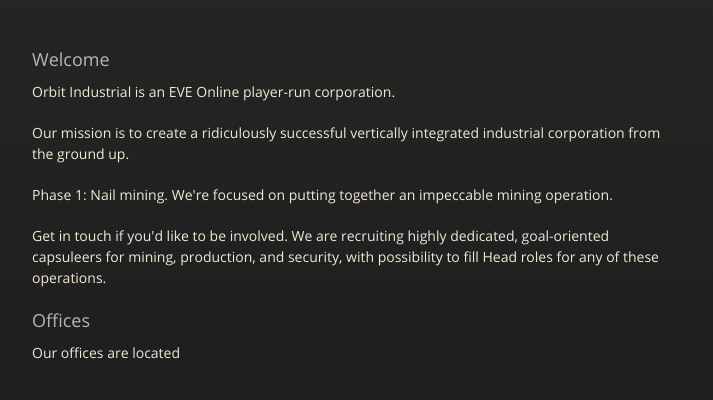
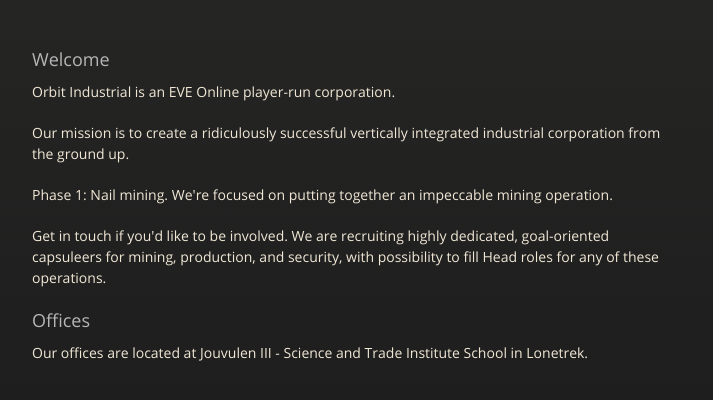
Before and after one commit to orbit-industrial/orbit-industrial.github.io, a plain HTML site: page index.html in a window 1280 px wide. Shown: the part 292-692 px from the top of the page, without its empty margins (283-996 px from the left). Drawn offline with nearby package versions, Linux system fonts and the light colour scheme.

Commit message:
Update index.html

```diff
--- a/index.html
+++ b/index.html
@@ -39,7 +39,7 @@
 <h3>
 <a id="designer-templates" class="anchor" href="#designer-templates" aria-hidden="true"><span aria-hidden="true" class="octicon octicon-link"></span></a>Offices</h3>
 
-<p>Our offices are located </p>
+<p>Our offices are located at Jouvulen III - Science and Trade Institute School in Lonetrek.</p>
 
       </section>
 
```
